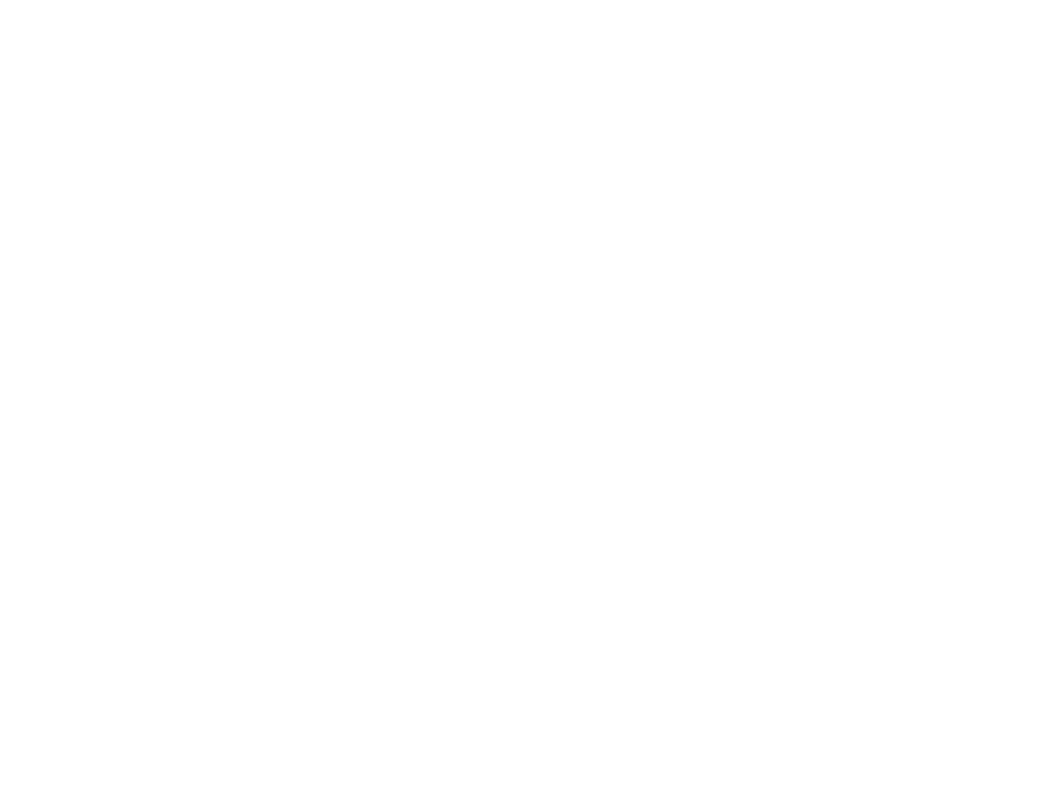
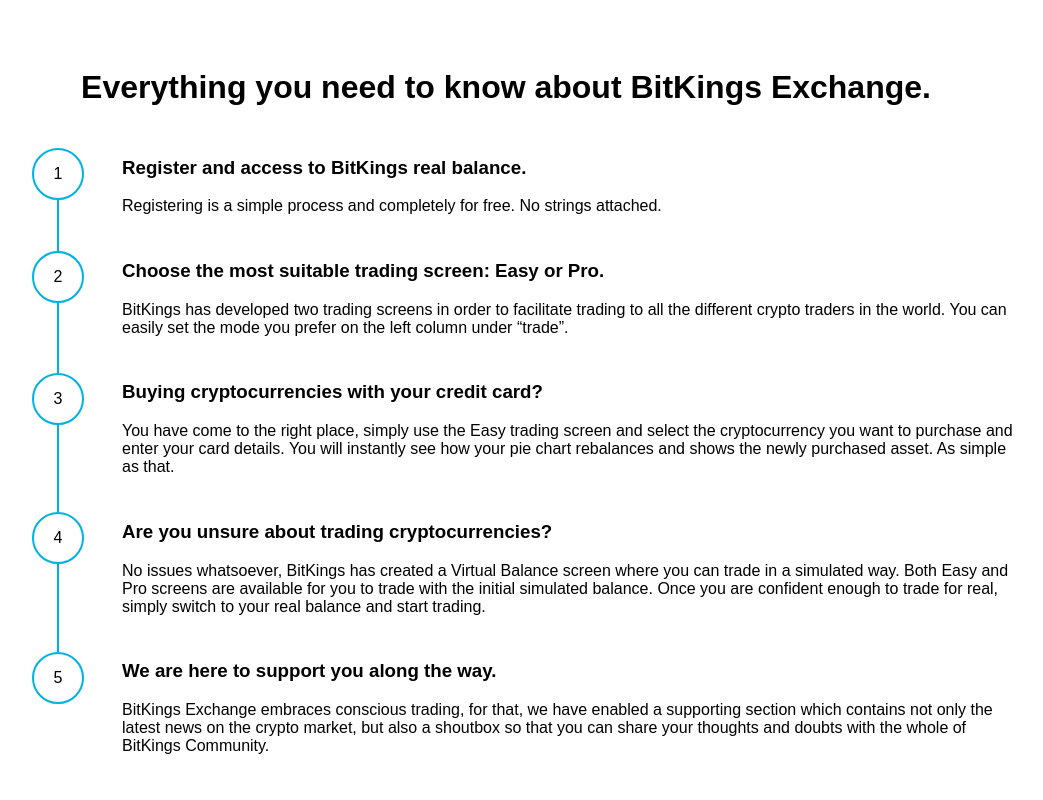
Before and after one commit to allynkalda/BitKings-App, a React (Create React App) app: page / in a window 1280 px wide. Shown: the top 800 px of the page, without its empty margins (134-1177 px from the left). Built offline with nearby package versions, Linux system fonts and the light colour scheme.

Commit message:
router issues

```diff
--- a/src/App.js
+++ b/src/App.js
@@ -10,6 +10,7 @@
       <Switch>
         <Route path="/faq" component={Faq}/>
         <Route path="/pricing" component={Pricing}/>
+        <Faq></Faq>
       </Switch>
     </div>
   );
```
